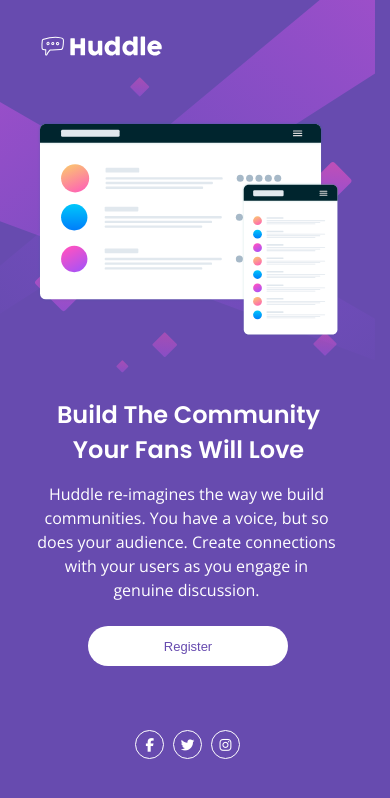
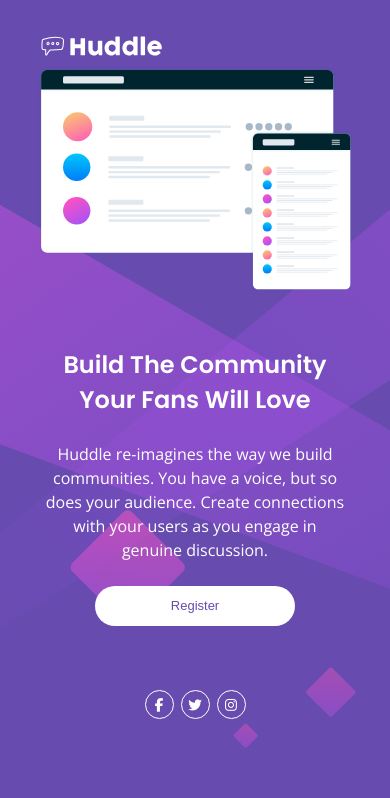
Before and after one commit to leoss-coder/huddle-landing-page, a plain HTML site: page index.html in a window 390 px wide. Drawn offline with nearby package versions, Linux system fonts and the light colour scheme.

Commit message:
correção

```diff
--- a/index.html
+++ b/index.html
@@ -24,10 +24,14 @@
             <img src="./src/img/illustration-mockups.svg" alt="mockups">
         </div>
         <div class="sobre">
-            <h1> Build The Community Your Fans Will Love</h1>
-            <p>Huddle re-imagines the way we build communities. You have a voice, but so does your audience. Create connections with your users as you engage in genuine discussion. </p>
+            <div class="title">
+                <h1> Build The Community Your Fans Will Love</h1>
+            </div>
+            <div class="text">
+                <p>Huddle re-imagines the way we build communities. You have a voice, but so does your audience. Create connections with your users as you engage in genuine discussion. </p>
+            </div>
 
-            <a href="#"><button class="button">Register</button></a>
+            <a href="#" class="botao"><button class="button">Register</button></a>
         </div>
     </section>
     <footer class="footer">
--- a/src/css/style.css
+++ b/src/css/style.css
@@ -4,35 +4,33 @@ html{
 
 body{
     background: url(../img/bg-desktop.svg) no-repeat;
+    background-size: cover;
     background-color: hsl(257, 40%, 49%);
     font-family: "Poppins", sans-serif;
     font-weight: 400;
     max-width: 1440px;
     display: grid;
-    grid-template-areas: "logo logo"
-                         "services services"
-                         " . footer";
+    grid-template-areas: "logo logo logo"
+                         "services services services"
+                         " . . footer ";
 }
 
 @media (max-width:425px){
     body{
         background: url(../img/bg-mobile.svg) no-repeat;
+        background-size: cover;
         background-color: hsl(257, 40%, 49%);
-        max-width: 375px;
+
         display: flex;
         flex-direction: column;
         justify-content: center;
     }
 
-    .services{
-        display: flex;
-        flex-direction: column;
-    }
 }
 .logo img{
     grid-area: logo;
     margin-left: 70px;
-    margin-top: 56px;
+    margin-top: 20px;
     width: 215px;
 }
 
@@ -47,42 +45,80 @@ body{
 .services{
     grid-area: services;
     display: flex;
-    margin-top: 80px;
+}
+
+@media (max-width:425px){
+    .services{
+        display: flex;
+        flex-direction: column;
+        margin: 0;
+    }
 }
 
 .services .illustration img{
     margin-left: 74px;
-    max-width: 710px;
+    max-width: 709px;
+    min-width: 315px;
+    width: 100%;
 }
 
 @media (max-width:425px){
     .services .illustration img{
-    width: 303px;
-    margin-top: -26px;
-    margin-left: 37px;
+        margin: 0;
+        padding: 0;
+        max-width: 250px;
+        width: 100%;
+
+    }
+
+    .illustration{
+        display: flex;
+        justify-content: center;
     }
 }
 
 .services .sobre{
-    margin-left: 52px;
+    padding-left: 100px;
     color: #ffffff;
-    margin-right: 90px;
+
+}
+
+@media (max-width:425px){
+    .services .sobre{
+        display: flex;
+        flex-direction: column;
+        padding: 0;
+        margin: 0;
+    }
+    .sobre{
+        display: flex;
+        justify-content: center;
+    }
 }
 
 .services .sobre h1{
     font-size: 39.5px;
     font-weight: 600;
     margin-top: 43px;
+    width: 500px;
 }
 
 @media (max-width:425px){
     .services .sobre h1{
         width: 303px;
         font-size: 24px;
+        margin: 0;
         margin-top: 55px;
-        margin-left: -15px;
         text-align: center;
+
     }
+
+    .title{
+        display: flex;
+        justify-content: center;
+    }
+
+
 }
 
 .services .sobre p{
@@ -90,6 +126,9 @@ body{
     font-weight: 400;
     padding-top: 25px;
     font-size: 18px;
+    width: 400px;
+    margin-right: 90px;
+
 }
 
 @media (max-width:425px){
@@ -97,9 +136,13 @@ body{
         text-align: center;
         line-height: 24px;
         font-size: 16px;
-        margin-top: -10px;
-        margin-left: -19px;
-        margin-right: -55px;
+        width: 305px;
+        margin:0;
+    }
+
+    .text{
+        display: flex;
+        justify-content: center;
     }
 }
 
@@ -125,23 +168,32 @@ body{
         align-items: center;
         justify-content: center;
         margin-top: 24px;
-    margin-left: 36px;
         width: 200px;
         height: 40px;
         font-size: 13px;
         }
+    .botao {
+        display: flex;
+        justify-content: center;
     }
+
+}
+
 
 .footer {
     grid-area: footer;
     display: flex;
     justify-content: flex-end;
     margin-right: 80px;
+    margin-bottom: 20px;
 }
 
 @media (max-width:425px){
     .footer {
-        margin-right: 135px;
+        display: flex;
+        justify-content: center;
+        gap: 6px;
+        margin: 0;
     }
 }
 
@@ -164,12 +216,18 @@ body{
 }
 
 @media (max-width:425px){
+
+    .social{
+        display: flex;
+        gap: 7px;
+    }
     .footer .social i{
         font-size: 1.3rem;
         width: 29px;
         height: 29px;
         margin-top: 64px;
-        margin-left: 6px;
         line-height: 29px;
+        margin-left: 0;
+        margin-bottom: 30px;
     }
 }
```
Lines whose indentation alone changed are shown as unchanged.
